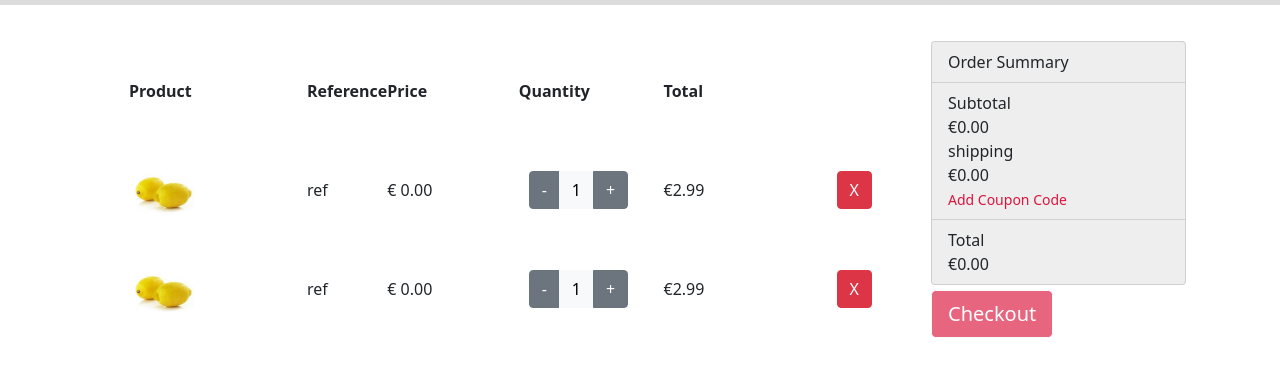
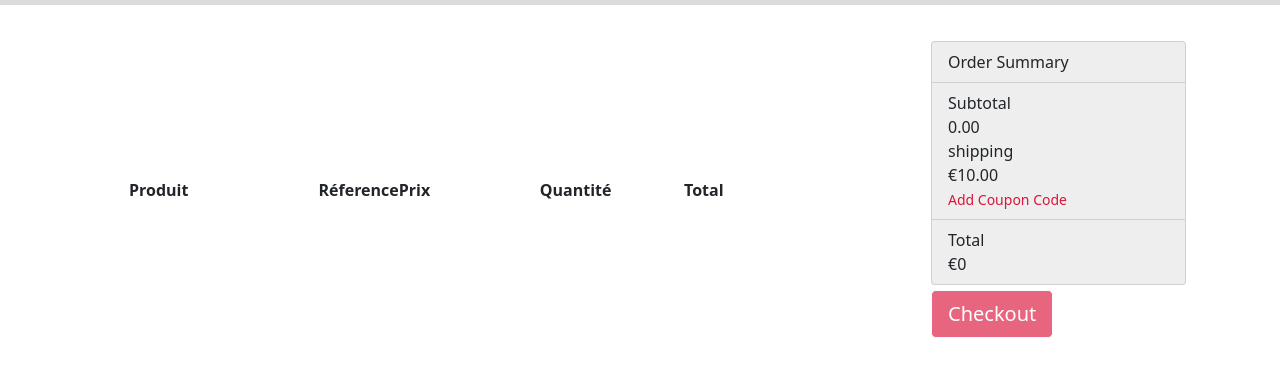
Before and after one commit to JCG89/-warinde, a React app: page /panier in a window 1280 px wide. Shown: the part 59-434 px from the top of the page. Built offline with nearby package versions, Linux system fonts and the light colour scheme.

Commit message:
mise en place du CRUD , cofiguration du panier , cacul du total et du sous total

```diff
--- a/public/index.html
+++ b/public/index.html
@@ -1,5 +1,5 @@
 <!DOCTYPE html>
-<html lang="en">
+<html lang="fr">
   <head>
     <meta charset="utf-8" />
     <link rel="icon" href="%PUBLIC_URL%/favicon.ico" />
@@ -9,7 +9,7 @@
       name="description"
       content="Web site created using create-react-app"
     />
-    <link rel="apple-touch-icon" href="%PUBLIC_URL%/logo192.png" />
+
     <!--
       manifest.json provides metadata used when your web app is installed on a
       user's mobile device or desktop. See https://developers.google.com/web/fundamentals/web-app-manifest/
@@ -24,7 +24,7 @@
       work correctly both with client-side routing and a non-root public URL.
       Learn how to configure a non-root public URL by running `npm run build`.
     -->
-    <title>React App</title>
+    <title>@awarinde</title>
   </head>
   <body>
     <noscript>You need to enable JavaScript to run this app.</noscript>
--- a/src/app/index.js
+++ b/src/app/index.js
@@ -61,7 +61,7 @@ export const Navbar = ({ filter, setIsFiltering }) => {
     </nav>
   );
 };
-export const Card = ({ item, addToCart }) => {
+export const Card = ({ item }) => {
   return (
     <div className="col-sm-4">
       <div className="card">
--- a/src/app/lib/actions.js
+++ b/src/app/lib/actions.js
@@ -23,9 +23,9 @@ export const updateCart = (item, quantity) => {
     payload: { item: item, quantity: quantity },
   };
 };
-export const removeFromCart = (item) => {
+export const removeFromCart = (id) => {
   return {
     type: actions.REMOVE_FROM_CART,
-    payload: item,
+    payload: id,
   };
 };
--- a/src/app/lib/reducers.js
+++ b/src/app/lib/reducers.js
@@ -27,7 +27,7 @@ const onlineStoreReducer = (state = initialState, action) => {
     case actions.REMOVE_FROM_CART:
       return Object.assign({}, state, {
         items: state.items.filter((item) => {
-          return item.id !== action.payload.id;
+          return item.id !== action.payload;
         }),
       });
     default:
--- a/src/app/views/components/CartPage.js
+++ b/src/app/views/components/CartPage.js
@@ -1,32 +1,67 @@
-import React from "react";
+import React, { useEffect, useState } from "react";
+import { useSelector, useDispatch } from "react-redux";
+import { updateCart, removeFromCart } from "../../lib/actions";
 
-const Row = () => {
+const Row = (props) => {
+  const { id, details, quantity } = props.item;
+  const [qty, setQty] = useState(quantity);
+  const dispatch = useDispatch(quantity, details);
+  const update = (details, quantity) => {
+    dispatch(updateCart(details, quantity));
+  };
+  const remove = (id) => {
+    dispatch(removeFromCart(id));
+  };
   return (
     <tr>
       <td>
         <img
           width="70"
           height="70"
-          src={process.env.PUBLIC_URL + `/assets/0/citron.png`}
-          alt="citrons"
+          src={
+            process.env.PUBLIC_URL +
+            `/assets/${details.category}/${details.image}`
+          }
+          alt={details.name}
         />
       </td>
-      <td>ref</td>
-      <td>€ 0.00</td>
+      <td>{details.ref}</td>
+      <td>{details.price} €</td>
       <td>
         <div className="btn-group" role="group" aria-label="Basic example">
-          <button type="button" className="btn btn-secondary">
+          <button
+            type="button"
+            className="btn btn-secondary"
+            onClick={() => {
+              if (qty > 0) {
+                setQty(qty - 1);
+                update(details, qty);
+              }
+              return 0;
+            }}
+          >
             -
           </button>
-          <span className="btn btn-light">1</span>
-          <button type="button" className="btn btn-secondary">
+          <span className="btn btn-light">{qty}</span>
+          <button
+            type="button"
+            className="btn btn-secondary"
+            onClick={() => {
+              setQty(qty + 1);
+              update(details, qty);
+            }}
+          >
             +
           </button>
         </div>
       </td>
-      <td>€2.99</td>
+      <td>{(quantity * details.price).toFixed(2)}</td>
       <td>
-        <button type="button" className="btn btn-danger remove">
+        <button
+          type="button"
+          className="btn btn-danger remove"
+          onClick={() => remove(id)}
+        >
           X
         </button>
       </td>
@@ -34,29 +69,46 @@ const Row = () => {
   );
 };
 
-const Table = () => {
+const Table = ({ items }) => {
+  useEffect(() => {
+    console.log(`Vous avez ${items.length} dans le panier`);
+  }, []);
   return (
     <table>
       <tr>
-        <th width="200">Product</th>
-        <th width="80">Reference</th>
-        <th width="150">Price</th>
-        <th width="150">Quantity</th>
+        <th width="200">Produit</th>
+        <th width="80">Réference</th>
+        <th width="150">Prix</th>
+        <th width="150">Quantité</th>
         <th width="200">Total</th>
       </tr>
-      <Row />
-      <Row />
+      {items.map((item) => {
+        return <Row item={item} key={item.ref} />;
+      })}
     </table>
   );
 };
 
 export const CartPage = () => {
+  const items = useSelector((state) => state.items);
+  const [subTotal, setSubTotal] = useState(0.0);
+  const [total, setTotal] = useState(0.0);
+  const shipping = 10.0;
+
+  useEffect(() => {
+    let totals = items.map((item) => {
+      return item.quantity * item.details.price;
+    });
+    setSubTotal(totals.reduce((item1, item2) => item1 + item2, 0));
+    setTotal(subTotal + shipping);
+    console.log(`Vous avez ${items.length} dans le panier`);
+  }, []);
   return (
     <>
       <div className="container">
         <div className="row">
           <div className="col-sm cart">
-            <Table />
+            <Table items={items} />
           </div>
           <div className="col-sm-3 order-summary">
             <ul className="list-group">
@@ -65,11 +117,11 @@ export const CartPage = () => {
               <li className="list-group-item">
                 <ul className="list-group flex">
                   <li className="text-left">Subtotal</li>
-                  <li className="text-right">€0.00</li>
+                  <li className="text-right">{subTotal.toFixed(2)}</li>
                 </ul>
                 <ul className="list-group flex">
                   <li className="text-left">shipping</li>
-                  <li className="text-right">€0.00</li>
+                  <li className="text-right">€{shipping.toFixed(2)}</li>
                 </ul>
                 <ul className="list-group flex">
                   <li className="coupon crimson">
@@ -81,7 +133,9 @@ export const CartPage = () => {
               <li className="list-group-item ">
                 <ul className="list-group flex">
                   <li className="text-left">Total</li>
-                  <li className="text-right">€0.00</li>
+                  <li className="text-right">
+                    €{subTotal == "0.00" ? 0.0 : total.toFixed(2)}
+                  </li>
                 </ul>
               </li>
             </ul>
--- a/src/app/views/components/index.js
+++ b/src/app/views/components/index.js
@@ -8,7 +8,7 @@ const App = (props) => {
   const { onUpdateToCart } = props;
   const [category, setCategory] = useState(0);
   const [isFiltering, setIsFiltering] = useState(false); //Filtre de base
-  const [count, setCount] = useState(0);
+
   const [filtered, setFiltered] = useState(false); //Produits filtrés
 
   //  Fonction pour charger les catégories par l'index au click
@@ -34,7 +34,7 @@ const App = (props) => {
   return (
     <>
       <BrowserRouter>
-        <Navbar filter={search} setIsFiltering={setIsFiltering} count={count} />
+        <Navbar filter={search} setIsFiltering={setIsFiltering} />
         <div className="container">
           <Routes>
             <Route exact path="/panier" element={<CartPage />} />
--- a/src/app/views/containers/index.js
+++ b/src/app/views/containers/index.js
@@ -1,7 +1,7 @@
 import { connect } from "react-redux";
 
 import App from "../components";
-import { updateCart, removeFromCart } from "../../lib/actions";
+import { updateCart } from "../../lib/actions";
 
 export const AppContainer = connect(
   function mapStateToProps(state) {
```
